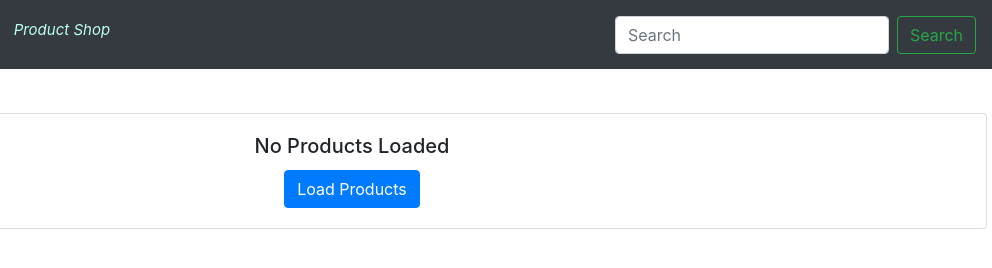
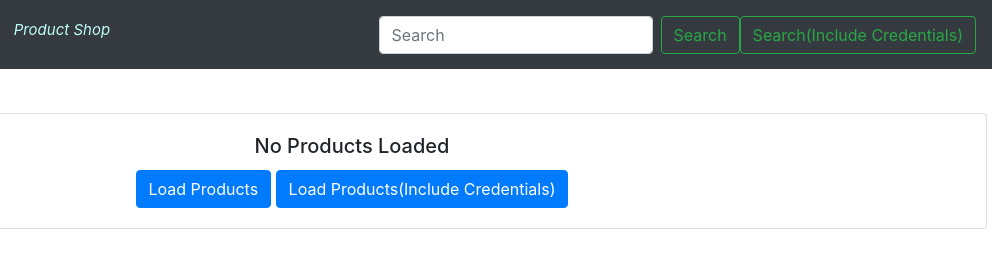
Before and after one commit to nertilpoci/Pluralsight.AspnetCors.ExerciseFiles.Client, a plain HTML site: page index.html in a window 1280 px wide. Shown: the full height of the page, 288-1280 px from the left. Drawn offline with nearby package versions, Linux system fonts and the light colour scheme.

Commit message:
Update index.html

```diff
--- a/index.html
+++ b/index.html
@@ -38,6 +38,7 @@
         <div class="form-inline my-2 my-lg-0">
             <input class="form-control mr-sm-2" type="search" placeholder="Search" aria-label="Search">
             <button class="btn btn-outline-success my-2 my-sm-0" onclick="loadProducts()">Search</button>
+            <button class="btn btn-outline-success my-2 my-sm-0" onclick="loadProducts(true)">Search(Include Credentials)</button>
         </div>
     </nav>
 
@@ -48,6 +49,7 @@
             <div class="card-body">
                 <h5 class="card-title">No Products Loaded </h5>
                 <a href="javascript:;" onclick="loadProducts()" class="btn btn-primary">Load Products</a>
+                <a href="javascript:;" onclick="loadProducts(true)" class="btn btn-primary">Load Products(Include Credentials)</a>
             </div>
 
         </div>
@@ -56,13 +58,10 @@
 
 
     <script>
-        async function loadProducts() {
+        async function loadProducts(includeCredentials=false) {
             const response = await fetch('http://localhost:5000/api/products',{
                 method:'GET',
-                 credentials: 'include', // include, *same-origin, omit
-//                 headers: new Headers({
-//      'Authorization': 'Basic mytokenvalue'
-//    }),
+                credentials: includeCredentials? 'include':'same-origin', // include, *same-origin, omit
             });
             const myJson = await response.json();
             createListWithInnerHTML(myJson)
```
